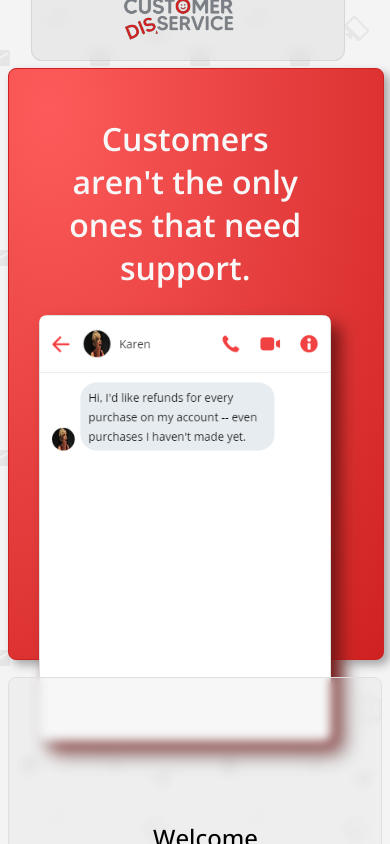
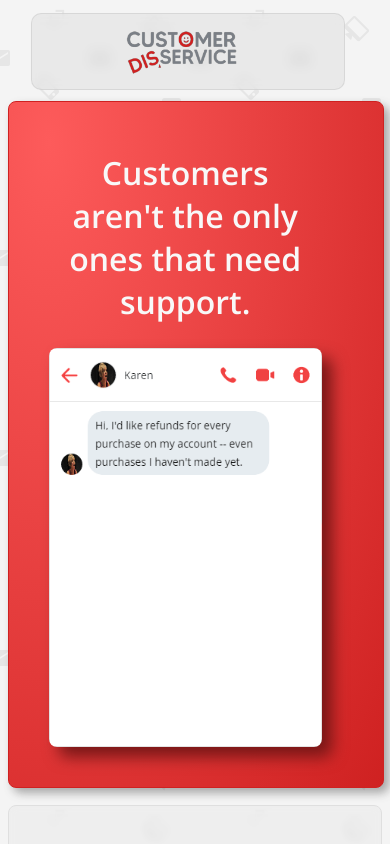
Before and after one commit to emfoxily/cds, a Vue app: page / in a window 390 px wide. Shown: the top 844 px of the page. Built offline with nearby package versions, Linux system fonts and the light colour scheme; what vue3-mq would draw is missing.

Commit message:
did i forget to commit these??? oops

```diff
--- a/src/components/HappyBirthday.vue
+++ b/src/components/HappyBirthday.vue
@@ -25,6 +25,7 @@ export default {
   border-radius: .5em;
   border: .1em solid rgb(207, 33, 33);
   filter: drop-shadow(5px 5px 5px rgba(51, 51, 51, 0.404));
+  height: auto;
 }
 
 .birthday {
@@ -42,8 +43,8 @@ export default {
   /* position: relative; */
   display: block;
   /* background-color: black; */
-  width: 50%;
-  height: 60%;
+  width: 75%;
+  height: 40%;
   margin: -5vh auto;
 }
 
@@ -56,7 +57,7 @@ export default {
 
 @media only screen and (max-width: 1920px) {
   .container {
-    height: 80vh;
+    height: auto;
     margin: 3vh auto;
   }
 
@@ -78,7 +79,7 @@ export default {
 
 @media only screen and (max-width: 1024px) {
   .container {
-    height: 50vh;
+    height: auto;
     margin: 3vh auto;
   }
 
@@ -89,12 +90,17 @@ export default {
 
 @media only screen and (max-width: 415px) {
 
+  .birthday {
+    /* margin-top: -10vh; */
+  }
+
   .birthday h2 {
     font-size: 1.355em;
   }
 
   .container {
     margin: -20vh auto;
+    height: 50vh;
   }
 }
 
--- a/src/components/MainHeader.vue
+++ b/src/components/MainHeader.vue
@@ -155,7 +155,8 @@ export default {
     @media only screen and (max-width: 415px) {
         header {
             width: 100%;
-            height: 70vh;
+            /* height: 70vh; */
+            margin-top: 10vh;
         }
 
         header h2 {
@@ -172,7 +173,7 @@ export default {
 
         .container img {
             margin: 1vh auto;
-            width: 75vw;
+            width: 70vw;
         }
     }
 
--- a/src/components/NavBar.vue
+++ b/src/components/NavBar.vue
@@ -75,7 +75,7 @@ nav span {
 
     nav {
         position:fixed;
-        margin: -14vh 5%!important;
+        margin: -14.5vh 5%!important;
         font-size: 1em;
         width: 88.35vw!important;
     }
@@ -99,7 +99,7 @@ nav span {
 
 }
 
-@media only screen and (min-width: 1024px) {
+@media only screen and (max-width: 1024px) {
 
     nav {
         position:fixed;
@@ -117,7 +117,7 @@ nav span {
     nav {
         color: transparent;
         width: 80vw;
-        margin: -11vh 6vw;
+        margin: -10.5vh 6vw;
     }
 
     nav img {
```
